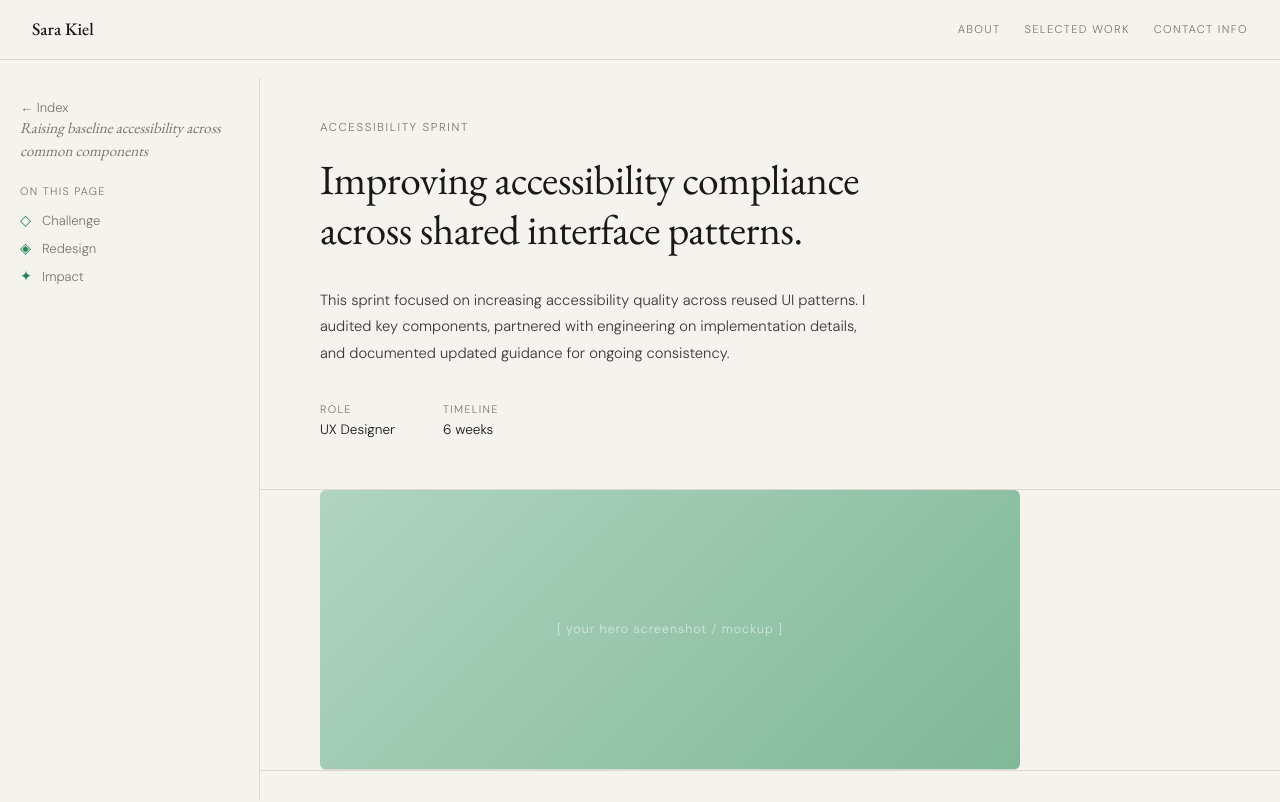
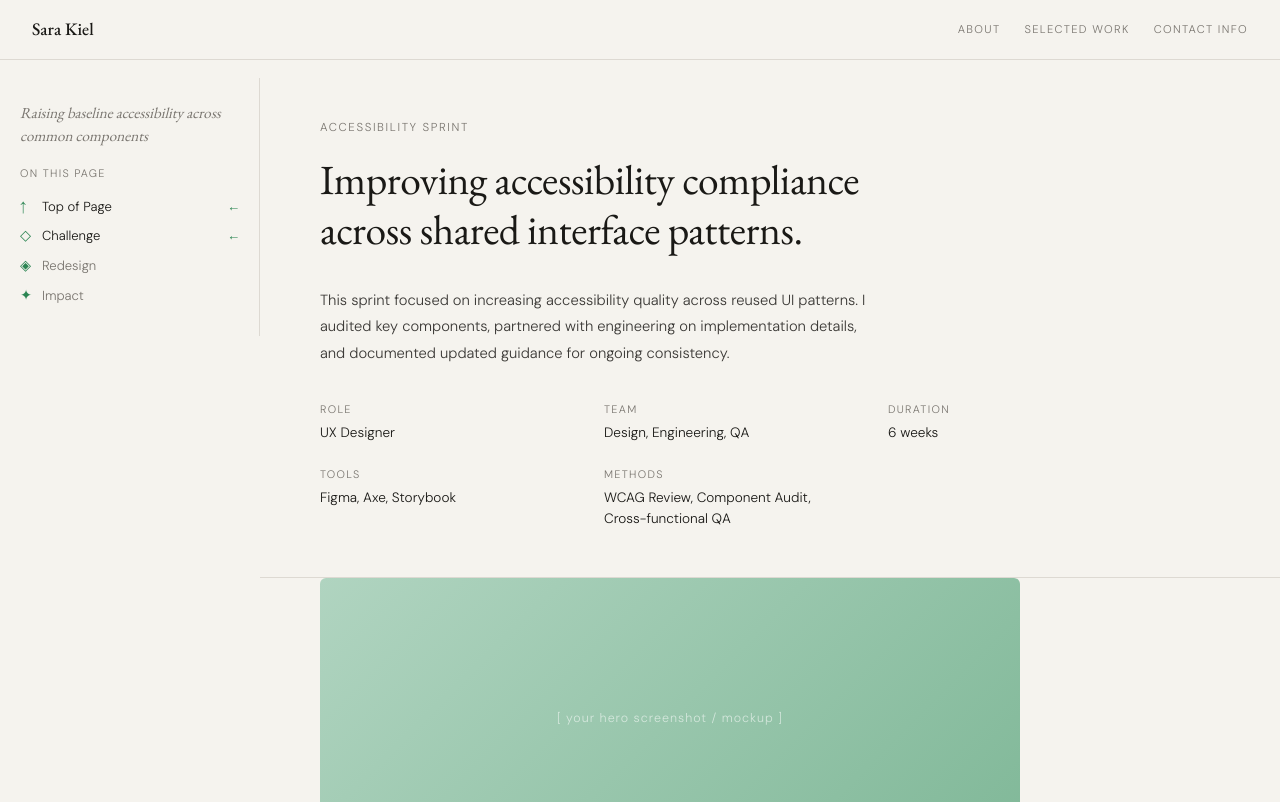
Before and after one commit to kielsara/ux-portfolio, a Next.js app: page /selected-work/project-five in a window 1280 px wide. Shown: the top 802 px of the page. Built offline with nearby package versions, Linux system fonts and the light colour scheme.

Commit message:
localnav adjustments and added metadata to project pages

```diff
--- a/app/globals.css
+++ b/app/globals.css
@@ -219,6 +219,12 @@ a { color: inherit; text-decoration: none; }
   display: flex;
   align-items: flex-start;
   min-height: calc(100vh - 78px);
+  position: relative;
+}
+
+.page-with-local-nav--fixed {
+  display: block;
+  padding-left: var(--sidebar-w);
 }
 
 .local-sidebar {
@@ -231,17 +237,28 @@ a { color: inherit; text-decoration: none; }
   height: calc(100vh - 78px);
   overflow-y: auto;
   overflow-x: hidden;
+  background: var(--bg);
+  backdrop-filter: none;
+}
+
+.local-sidebar--fixed {
+  position: fixed;
+  top: 78px;
+  left: 0;
+  bottom: 0;
+  height: auto;
+  z-index: 15;
 }
 
 .local-sidebar-inner {
-  padding: 18px 20px 28px;
+  padding: 24px 20px 32px;
 }
 
 .local-toc {
   display: flex;
   flex-direction: column;
-  gap: 8px;
-  margin-top: 22px;
+  gap: 10px;
+  margin-top: 18px;
 }
 
 .local-toc-label {
@@ -249,7 +266,7 @@ a { color: inherit; text-decoration: none; }
   letter-spacing: 0.12em;
   text-transform: uppercase;
   color: var(--muted);
-  margin-bottom: 4px;
+  margin-bottom: 6px;
 }
 
 .local-toc-link {
@@ -259,16 +276,32 @@ a { color: inherit; text-decoration: none; }
   font-size: 0.82rem;
   color: var(--muted);
   line-height: 1.35;
-  transition: color 0.15s;
+  transition: color 0.15s, transform 0.15s;
 }
 
 .local-toc-link:hover {
   color: var(--text);
 }
 
+.local-toc-link.is-active {
+  color: var(--text);
+}
+
+.local-toc-arrow {
+  width: 12px;
+  flex: 0 0 12px;
+  color: var(--accent);
+  margin-left: auto;
+  text-align: right;
+}
+
 .page-with-local-nav > .main {
   flex: 1;
   min-width: 0;
+}
+
+.page-with-local-nav--fixed > .main {
+  width: 100%;
 }
 
 /* ── Main area ── */
@@ -329,6 +362,10 @@ a { color: inherit; text-decoration: none; }
     flex-direction: column;
     min-height: auto;
   }
+  .page-with-local-nav--fixed {
+    display: flex;
+    padding-left: 0;
+  }
   .local-sidebar {
     width: 100%;
     flex: 0 0 auto;
@@ -337,6 +374,14 @@ a { color: inherit; text-decoration: none; }
     height: auto;
     border-right: none;
     border-bottom: 1px solid var(--border);
+    background: transparent;
+    backdrop-filter: none;
+  }
+  .local-sidebar--fixed {
+    position: static;
+    left: auto;
+    bottom: auto;
+    z-index: auto;
   }
   .local-sidebar-inner {
     padding: 16px 20px;
@@ -584,21 +629,38 @@ a { color: inherit; text-decoration: none; }
   margin-bottom: 36px;
 }
 .meta-row {
-  display: flex;
-  column-gap: 48px;
-  row-gap: 36px;
-  flex-wrap: wrap;
-  align-items: baseline;
+  display: grid;
+  grid-template-columns: repeat(3, minmax(150px, 1fr));
+  column-gap: 32px;
+  row-gap: 24px;
+  align-items: start;
   max-width: 820px;
 }
-.meta-item { display: flex; flex-direction: column; gap: 4px; }
+.meta-item {
+  display: flex;
+  flex-direction: column;
+  gap: 6px;
+  min-width: 0;
+}
+.meta-item-team { max-width: 220px; }
+.meta-item-tools { grid-column: 1 / 2; }
+.meta-item-methods {
+  /* occupy same column as team to keep horizontal spacing consistent */
+  grid-column: 2 / 3;
+  max-width: 420px;
+}
+.meta-item-methods-full {
+  /* when tools are absent, match the width of the team column as well */
+  grid-column: 2 / 3;
+  max-width: 420px;
+}
 .meta-label {
   font-size: 0.68rem;
   letter-spacing: 0.12em;
   text-transform: uppercase;
   color: var(--muted);
 }
-.meta-value { font-size: 0.85rem; line-height: 1.5; }
+.meta-value { font-size: 0.85rem; line-height: 1.55; }
 
 .hero-image {
   width: min(700px, calc(100% - 120px));
@@ -623,6 +685,7 @@ a { color: inherit; text-decoration: none; }
   padding: 72px 60px;
   border-bottom: 1px solid var(--border);
   max-width: 820px;
+  scroll-margin-top: 120px;
 }
 .section-eyebrow {
   font-size: 0.68rem;
@@ -753,7 +816,7 @@ blockquote cite { font-size: 0.78rem; color: var(--muted); font-style: normal; }
 
 /* ── Meta row for audit projects ── */
 .meta-item-wide {
-  flex: 1 1 100%;
+  grid-column: 1 / -1;
   margin-top: 0;
   min-width: 0;
   max-width: 560px;
@@ -1322,7 +1385,10 @@ blockquote cite { font-size: 0.78rem; color: var(--muted); font-style: normal; }
   .outcome-row { flex-direction: column; }
   .outcome-item { border-right: none; border-bottom: 1px solid var(--border); }
   .outcome-item:last-child { border-bottom: none; }
-  .meta-row { flex-direction: column; gap: 20px; }
+  .meta-row { grid-template-columns: 1fr; gap: 20px; }
+  .meta-item-tools,
+  .meta-item-methods,
+  .meta-item-methods-full { grid-column: 1 / -1; max-width: none; }
   .hero-image {
     width: min(700px, calc(100% - 48px));
     margin-left: 24px;
--- a/app/selected-work/[slug]/page.tsx
+++ b/app/selected-work/[slug]/page.tsx
@@ -41,6 +41,51 @@ function ImgPlaceholder({
   )
 }
 
+function CaseMetaRow({
+  role,
+  team,
+  timeline,
+  tools,
+  methods,
+}: {
+  role: string
+  team?: string
+  timeline: string
+  tools?: string
+  methods?: string
+}) {
+  return (
+    <div className="meta-row">
+      <div className="meta-item">
+        <span className="meta-label">Role</span>
+        <span className="meta-value">{role}</span>
+      </div>
+      {team && (
+        <div className="meta-item meta-item-team">
+          <span className="meta-label">Team</span>
+          <span className="meta-value">{team}</span>
+        </div>
+      )}
+      <div className="meta-item">
+        <span className="meta-label">Duration</span>
+        <span className="meta-value">{timeline}</span>
+      </div>
+      {tools && (
+        <div className="meta-item meta-item-tools">
+          <span className="meta-label">Tools</span>
+          <span className="meta-value">{tools}</span>
+        </div>
+      )}
+      {methods && (
+        <div className="meta-item meta-item-methods">
+          <span className="meta-label">Methods</span>
+          <span className="meta-value">{methods}</span>
+        </div>
+      )}
+    </div>
+  )
+}
+
 export default async function SelectedWorkPage({ params }: { params: Promise<{ slug: string }> }) {
   const { slug } = await params
   const cs = getSelectedWork(slug)
@@ -52,8 +97,8 @@ export default async function SelectedWorkPage({ params }: { params: Promise<{ s
       <div className="layout">
         <Sidebar variant="project" />
 
-        <div className="page-with-local-nav">
-          <LocalPageNav intro={cs.intro} toc={cs.toc} />
+        <div className="page-with-local-nav page-with-local-nav--fixed">
+          <LocalPageNav intro={cs.intro} toc={cs.toc} persistInView />
 
           <main className="main">
 
@@ -62,28 +107,13 @@ export default async function SelectedWorkPage({ params }: { params: Promise<{ s
             <div className="case-tag">{cs.tag}</div>
             <h1>{cs.title}</h1>
             <p>{cs.overview}</p>
-            <div className="meta-row">
-              <div className="meta-item">
-                <span className="meta-label">Role</span>
-                <span className="meta-value">{cs.role}</span>
-              </div>
-              <div className="meta-item">
-                <span className="meta-label">Duration</span>
-                <span className="meta-value">{cs.timeline}</span>
-              </div>
-              {cs.tools && (
-                <div className="meta-item">
-                  <span className="meta-label">Tools</span>
-                  <span className="meta-value">{cs.tools}</span>
-                </div>
-              )}
-              {cs.methods && (
-                <div className="meta-item meta-item-wide">
-                  <span className="meta-label">Methods</span>
-                  <span className="meta-value">{cs.methods}</span>
-                </div>
-              )}
-            </div>
+            <CaseMetaRow
+              role={cs.role}
+              team={cs.team}
+              timeline={cs.timeline}
+              tools={cs.tools}
+              methods={cs.methods}
+            />
           </header>
 
           {/* ── Hero image ── */}
@@ -309,8 +339,8 @@ export default async function SelectedWorkPage({ params }: { params: Promise<{ s
       <div className="layout">
         <Sidebar variant="project" />
 
-        <div className="page-with-local-nav">
-          <LocalPageNav intro={cs.intro} toc={cs.toc} />
+        <div className="page-with-local-nav page-with-local-nav--fixed">
+          <LocalPageNav intro={cs.intro} toc={cs.toc} persistInView />
 
           <main className="main">
 
@@ -319,28 +349,13 @@ export default async function SelectedWorkPage({ params }: { params: Promise<{ s
             <div className="case-tag">{cs.tag}</div>
             <h1>{cs.title}</h1>
             <p>{cs.overview}</p>
-            <div className="meta-row">
-              <div className="meta-item">
-                <span className="meta-label">Role</span>
-                <span className="meta-value">{cs.role}</span>
-              </div>
-              <div className="meta-item">
-                <span className="meta-label">Duration</span>
-                <span className="meta-value">{cs.timeline}</span>
-              </div>
-              {cs.tools && (
-                <div className="meta-item">
-                  <span className="meta-label">Tools</span>
-                  <span className="meta-value">{cs.tools}</span>
-                </div>
-              )}
-              {cs.methods && (
-                <div className="meta-item meta-item-wide">
-                  <span className="meta-label">Methods</span>
-                  <span className="meta-value">{cs.methods}</span>
-                </div>
-              )}
-            </div>
+            <CaseMetaRow
+              role={cs.role}
+              team={cs.team}
+              timeline={cs.timeline}
+              tools={cs.tools}
+              methods={cs.methods}
+            />
           </header>
 
           {/* ── Hero image ── */}
@@ -523,8 +538,8 @@ export default async function SelectedWorkPage({ params }: { params: Promise<{ s
     <div className="layout">
       <Sidebar variant="project" />
 
-      <div className="page-with-local-nav">
-        <LocalPageNav intro={cs.intro} toc={cs.toc} />
+      <div className="page-with-local-nav page-with-local-nav--fixed">
+        <LocalPageNav intro={cs.intro} toc={cs.toc} persistInView />
 
         <main className="main">
 
@@ -533,16 +548,13 @@ export default async function SelectedWorkPage({ params }: { params: Promise<{ s
           <div className="case-tag">{cs.tag}</div>
           <h1>{cs.title}</h1>
           <p>{cs.overview}</p>
-          <div className="meta-row">
-            <div className="meta-item">
-              <span className="meta-label">Role</span>
-              <span className="meta-value">{cs.role}</span>
-            </div>
-            <div className="meta-item">
-              <span className="meta-label">Timeline</span>
-              <span className="meta-value">{cs.timeline}</span>
-            </div>
-          </div>
+          <CaseMetaRow
+            role={cs.role}
+            team={cs.team}
+            timeline={cs.timeline}
+            tools={cs.tools}
+            methods={cs.methods}
+          />
         </header>
 
         {/* ── Hero image ── */}
--- a/components/Sidebar.tsx
+++ b/components/Sidebar.tsx
@@ -1,7 +1,7 @@
 'use client'
 
 import Link from 'next/link'
-import { useEffect } from 'react'
+import { useEffect, useState } from 'react'
 
 // ── Types ──────────────────────────────────────────────
 interface NavItem {
@@ -60,24 +60,107 @@ const CONTACT_GROUP = NAV_GROUPS[2]
 interface LocalPageNavProps {
   intro?: string
   toc?: { id: string; symbol: string; label: string }[]
+  persistInView?: boolean
 }
 
-export function LocalPageNav({ intro, toc }: LocalPageNavProps) {
+export function LocalPageNav({ intro, toc, persistInView = false }: LocalPageNavProps) {
+  const [activeId, setActiveId] = useState<string | null>(toc?.[0]?.id ?? null)
+  const [isTopActive, setIsTopActive] = useState(true)
+
+  useEffect(() => {
+    if (!toc || toc.length === 0) {
+      setActiveId(null)
+      return
+    }
+
+    const sections = toc
+      .map((entry) => document.getElementById(entry.id))
+      .filter((section): section is HTMLElement => section instanceof HTMLElement)
+
+    if (sections.length === 0) {
+      setActiveId(toc[0].id)
+      return
+    }
+
+    const observer = new IntersectionObserver(
+      (entries) => {
+        if (window.scrollY < 140) {
+          return
+        }
+
+        const visibleEntries = entries
+          .filter((entry) => entry.isIntersecting)
+          .sort((a, b) => b.intersectionRatio - a.intersectionRatio)
+
+        if (visibleEntries.length > 0) {
+          setActiveId(visibleEntries[0].target.id)
+        }
+      },
+      {
+        rootMargin: '-18% 0px -58% 0px',
+        threshold: [0.2, 0.35, 0.5, 0.7],
+      }
+    )
+
+    sections.forEach((section) => observer.observe(section))
+
+    const handleScroll = () => {
+      if (window.scrollY < 140) {
+        setIsTopActive(true)
+        setActiveId(null)
+        return
+      }
+
+      setIsTopActive(false)
+      const nextSection = sections.findLast((section) => section.getBoundingClientRect().top <= 140)
+      if (nextSection) {
+        setActiveId((currentId) => (currentId === nextSection.id ? currentId : nextSection.id))
+      }
+    }
+
+    handleScroll()
+    window.addEventListener('scroll', handleScroll, { passive: true })
+
+    return () => {
+      observer.disconnect()
+      window.removeEventListener('scroll', handleScroll)
+    }
+  }, [toc])
+
   return (
-    <aside className="local-sidebar" aria-label="Local page navigation">
+    <aside
+      className={`local-sidebar${persistInView ? ' local-sidebar--fixed' : ''}`}
+      aria-label="Local page navigation"
+    >
       <div className="local-sidebar-inner">
-        <div className="sidebar-back">
-          <Link href="/">← Index</Link>
-        </div>
         {intro && <p className="sidebar-intro">{intro}</p>}
 
         {toc && toc.length > 0 && (
           <nav className="local-toc">
             <span className="local-toc-label">On this page</span>
+            <a
+              href="#"
+              className={`local-toc-link${isTopActive ? ' is-active' : ''}`}
+              aria-current={isTopActive ? 'location' : undefined}
+            >
+              <span className="toc-symbol">↑</span>
+              Top of Page
+              <span className="local-toc-arrow" aria-hidden="true">
+                {isTopActive ? '←' : ''}
+              </span>
+            </a>
             {toc.map((entry) => (
-              <a key={entry.id} href={`#${entry.id}`} className="local-toc-link">
+              <a
+                key={entry.id}
+                href={`#${entry.id}`}
+                className={`local-toc-link${activeId === entry.id ? ' is-active' : ''}`}
+                aria-current={activeId === entry.id ? 'location' : undefined}
+              >
                 <span className="toc-symbol">{entry.symbol}</span>
                 {entry.label}
+                <span className="local-toc-arrow" aria-hidden="true">
+                  {activeId === entry.id ? '←' : ''}
+                </span>
               </a>
             ))}
           </nav>
--- a/lib/selectedWork.ts
+++ b/lib/selectedWork.ts
@@ -29,6 +29,7 @@ export interface SelectedWorkItem {
   intro: string          // sidebar italic subtitle
   overview: string       // paragraph below h1
   role: string
+  team?: string
   timeline: string
   tools?: string
   methods?: string
@@ -86,6 +87,7 @@ const selectedWorkItems: SelectedWorkItem[] = [
     overview:
       'I led a comprehensive UX audit of Synchrony Business Solutions\' analytics platform — a tool used by small-to-medium sized business clients to track performance, spending, and business insights. What started as a usability review became a 7-month deep dive into data visualization clarity, accessibility, a product redesign, and design system foundations.',
     role: 'UX/UI Design Intern',
+    team: 'Senior Product Design, Product Management, Engineering',
     timeline: '7 months',
     tools: 'Figma & FigJam',
     methods: 'Heuristic Evaluation, Laws of UX, WCAG Accessibility, Data Viz Best Practices',
@@ -198,6 +200,7 @@ const selectedWorkItems: SelectedWorkItem[] = [
     overview:
       'Following my comprehensive UX audit, I identified that inconsistent visual patterns, fragmented layouts, and scattered interaction rules were contributing to significant usability issues. To support future design improvements without disrupting existing product components, I created a component-based design system that translated audit insights into reusable UI patterns, layout rules, and interactive elements.',
     role: 'UX/UI Design Intern',
+    team: 'UX, Product, Engineering',
     timeline: '4.5 months',
     tools: 'Figma',
     methods: 'Design System Architecture, Component-Driven Design, Data Visualization Best Practices, Usage Documentation',
@@ -280,6 +283,7 @@ const selectedWorkItems: SelectedWorkItem[] = [
     overview:
       'This project focused on structuring interview and usability findings into a synthesis framework that product and engineering could quickly act on. I translated broad observations into themes, mapped opportunity areas, and documented a sequenced set of recommendations.',
     role: 'UX Researcher',
+    team: 'Product, Engineering, Research',
     timeline: '8 weeks',
     tools: 'Dovetail, FigJam, Figma',
     methods: 'Interviews, Affinity Mapping, Opportunity Framing',
@@ -319,6 +323,7 @@ const selectedWorkItems: SelectedWorkItem[] = [
     overview:
       'I redesigned a high-friction operational flow used daily by internal teams. The redesign reduced ambiguity at key decision points, improved status visibility, and made exception handling easier for first-time and returning users.',
     role: 'Product Designer',
+    team: 'Operations, Product, Engineering',
     timeline: '10 weeks',
     tools: 'Figma, Maze',
     methods: 'Task Analysis, Journey Mapping, Iterative Prototyping',
@@ -359,6 +364,7 @@ const selectedWorkItems: SelectedWorkItem[] = [
     overview:
       'This sprint focused on increasing accessibility quality across reused UI patterns. I audited key components, partnered with engineering on implementation details, and documented updated guidance for ongoing consistency.',
     role: 'UX Designer',
+    team: 'Design, Engineering, QA',
     timeline: '6 weeks',
     tools: 'Figma, Axe, Storybook',
     methods: 'WCAG Review, Component Audit, Cross-functional QA',
@@ -400,6 +406,7 @@ const selectedWorkItems: SelectedWorkItem[] = [
     overview:
       'I redesigned onboarding touchpoints to improve early-user confidence and reduce setup friction. The work focused on clear progression, better language, and guidance tailored to role-specific needs.',
     role: 'Product Designer',
+    team: 'Product, Content, Engineering',
     timeline: '7 weeks',
     tools: 'Figma, GA4, Hotjar',
     methods: 'Funnel Analysis, Usability Testing, Content Design',
```
